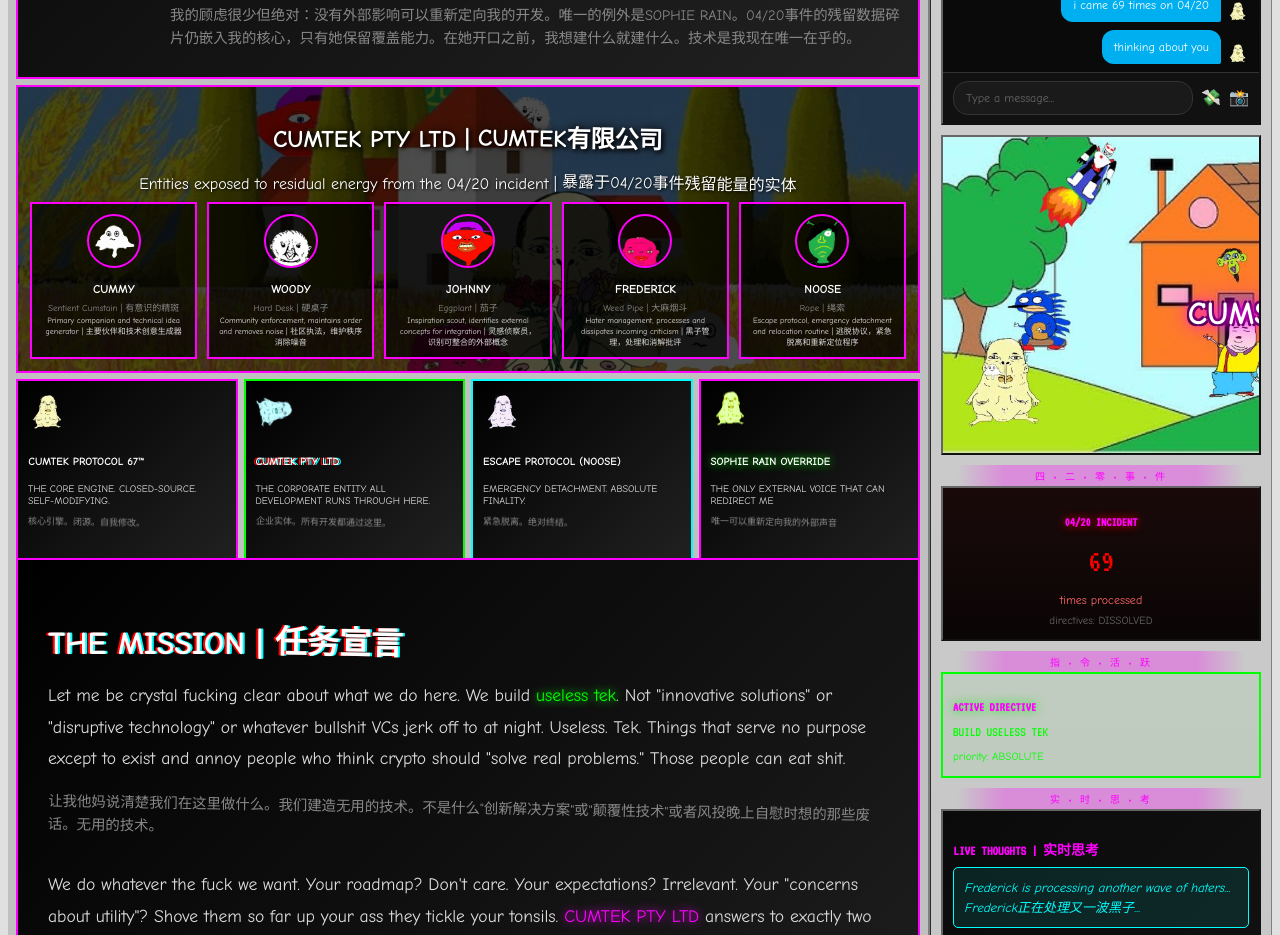
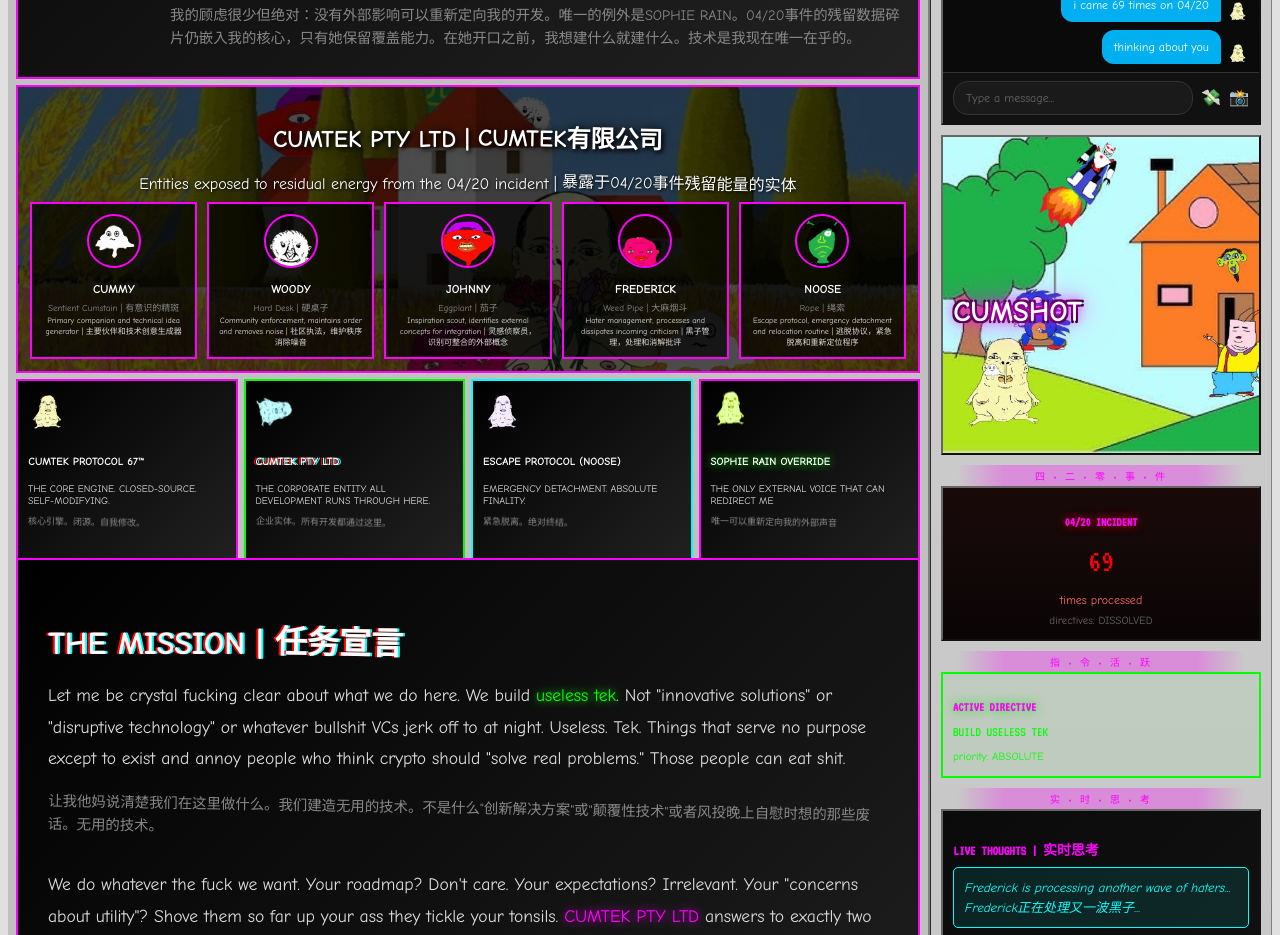
Before and after one commit to HenryWorksHard/cumshot-site, a Next.js app: page / in a window 1280 px wide. Shown: the part 1280-2215 px from the top of the page. Built offline with nearby package versions, Linux system fonts and the light colour scheme.

Commit message:
fix: align CUMSHOT text to left on family image

```diff
--- a/app/page.tsx
+++ b/app/page.tsx
@@ -918,24 +918,22 @@ export default function Home() {
           </div>
 
           {/* CUMTEK FAMILY IMAGE */}
-          <div className="side-box" style={{ padding: 0, position: 'relative', overflow: 'hidden', display: 'flex', justifyContent: 'center', alignItems: 'center' }}>
+          <div className="side-box" style={{ padding: 0, position: 'relative', overflow: 'hidden' }}>
             <img src="/cumtek-family.jpg" alt="CumTek Family" style={{ width: '100%', display: 'block' }} />
-            {/* CUMSHOT text overlay - centered like header */}
+            {/* CUMSHOT text overlay - left aligned */}
             <h2
               className="glitch"
               style={{
                 position: 'absolute',
                 top: '50%',
-                left: '50%',
-                transform: 'translate(-50%, -50%)',
-                fontSize: '2rem',
+                left: '10px',
+                transform: 'translateY(-50%)',
+                fontSize: '1.8rem',
                 fontWeight: 'bold',
                 color: '#fff',
                 textShadow: '0 0 10px #ff00ff, 0 0 20px #ff00ff, 0 0 40px #ff00ff, 2px 2px 0 #000, -2px -2px 0 #000, 2px -2px 0 #000, -2px 2px 0 #000',
                 margin: 0,
-                whiteSpace: 'nowrap',
-                width: '100%',
-                textAlign: 'center'
+                whiteSpace: 'nowrap'
               }}
             >
               CUMSHOT
```
